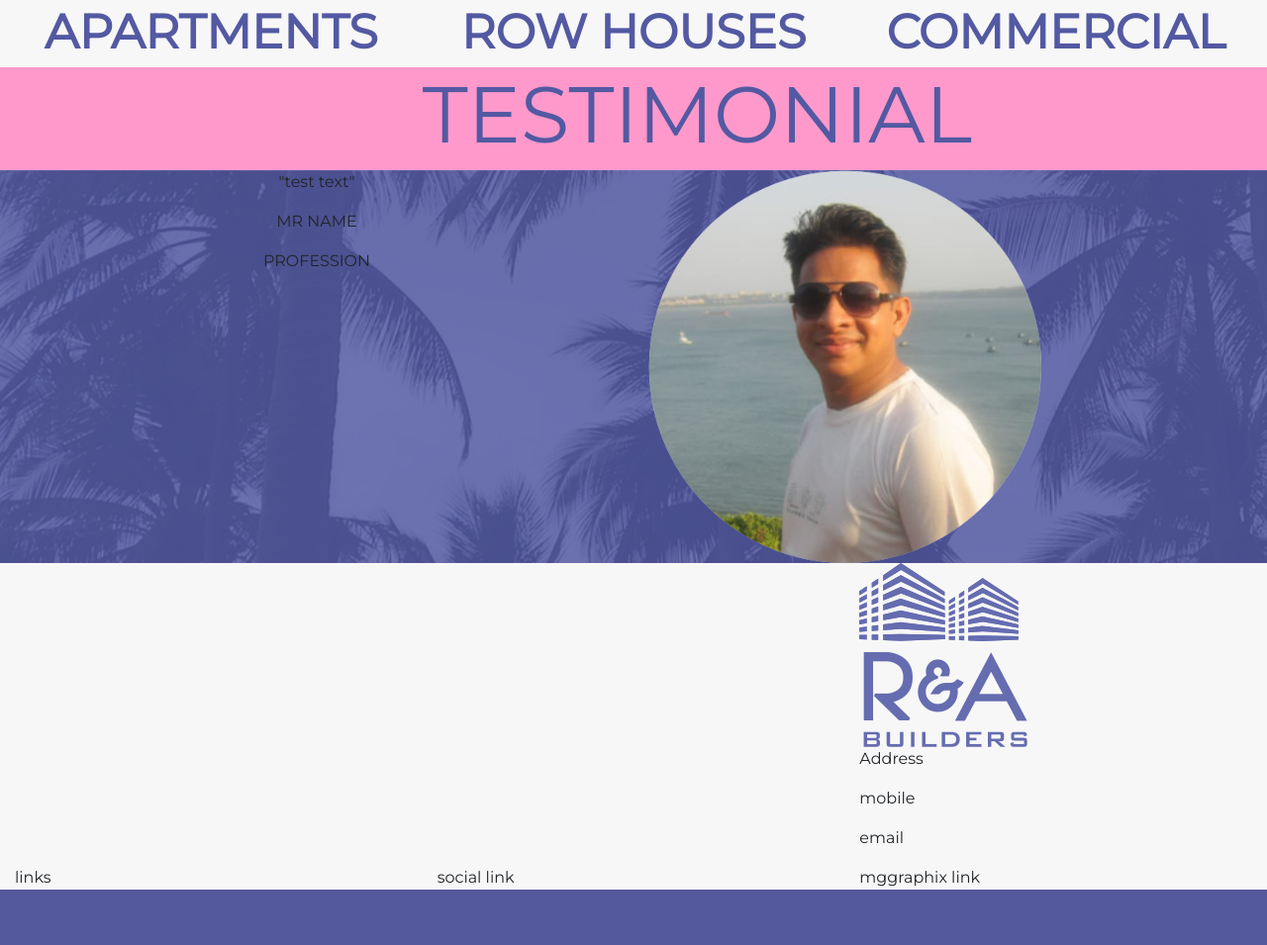
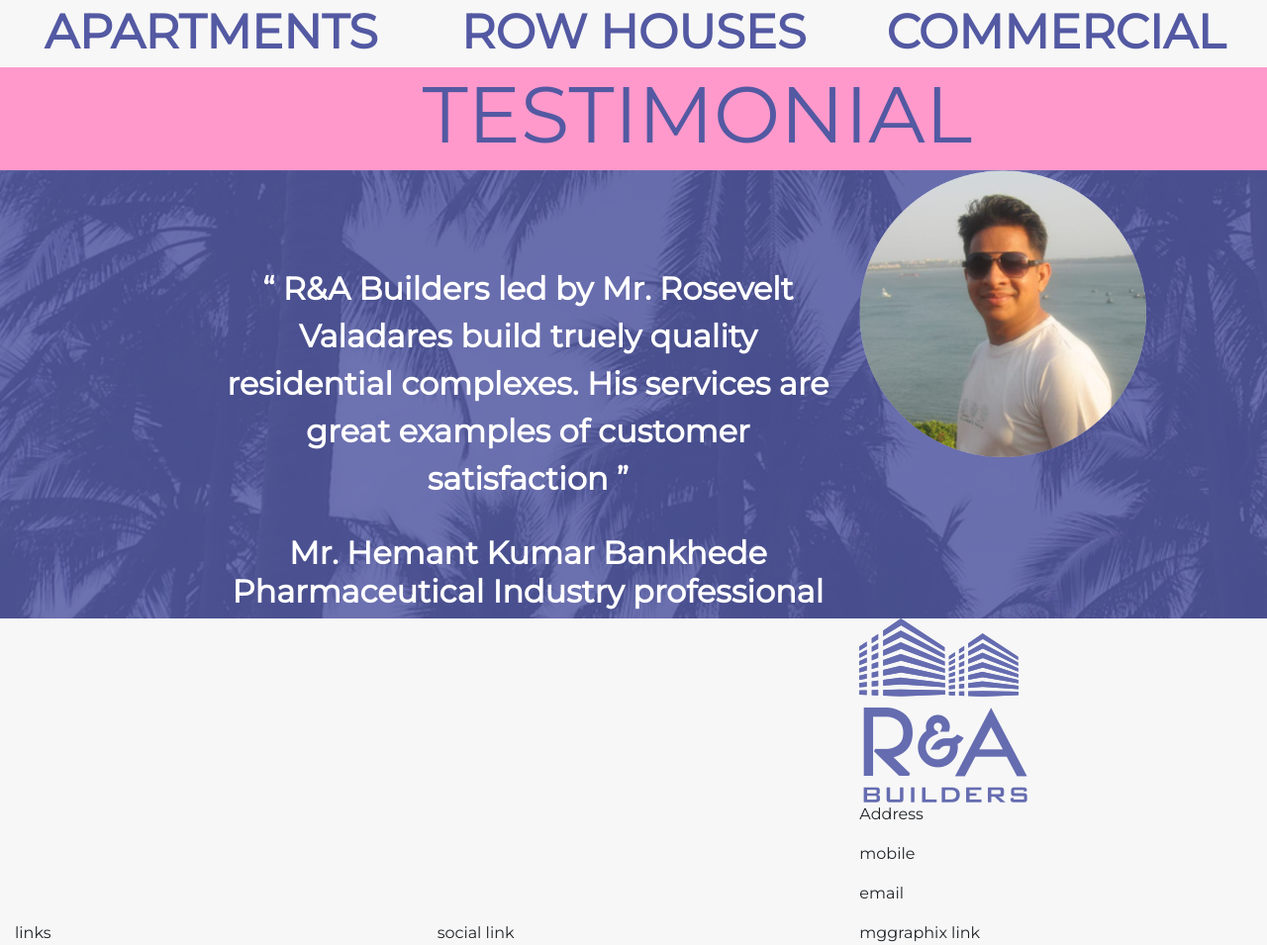
Before and after one commit to rashmiphadte/website, a PHP site: page / in a window 1280 px wide. Shown: the part 2305-3260 px from the top of the page at 99% size. Before the commit the page ends 3204 px from the top, so only its background shows below. Run offline with PHP 8.4, Linux system fonts and the light colour scheme; some libraries are stand-ins or nearby versions.

Commit message:
add testimonial

```diff
--- a/assets/css/custom.css
+++ b/assets/css/custom.css
@@ -114,6 +114,19 @@ q::after {
   background-image: url("../img/testimonialBg.png");
 }
 
+.testimonial-bg p {
+  color: #fff;
+  font-size: 2em;
+  margin-top: 3em;
+  font-weight: 900;
+}
+
+.testimonial-bg h3{
+  color: #fff;
+  font-size: 2em;
+  margin-top: 1em;
+  font-weight: 900;
+}
 /* navbar */
 .navbar {
   background-color: #54589d;
--- a/index.html
+++ b/index.html
@@ -172,12 +172,13 @@
             <h1>TESTIMONIAL</h1>
         </div>
         <div class="row testimonial-bg">
+            <div class="col-md-2"></div>
             <div class="col-md-6">
-                <p>"test text"</p>
-                <p>MR NAME</p>
-                <p>PROFESSION</p>
+                <p><q>R&A Builders led by Mr. Rosevelt Valadares build truely quality residential complexes. His
+                        services are great examples of customer satisfaction</q></p>
+                <h3>Mr. Hemant Kumar Bankhede <br>Pharmaceutical Industry professional</h3>
             </div>
-            <div class="col-md-4">
+            <div class="col-md-3">
                 <img src="assets/img/profile.png" class="img-fluid">
             </div>
         </div>
```
